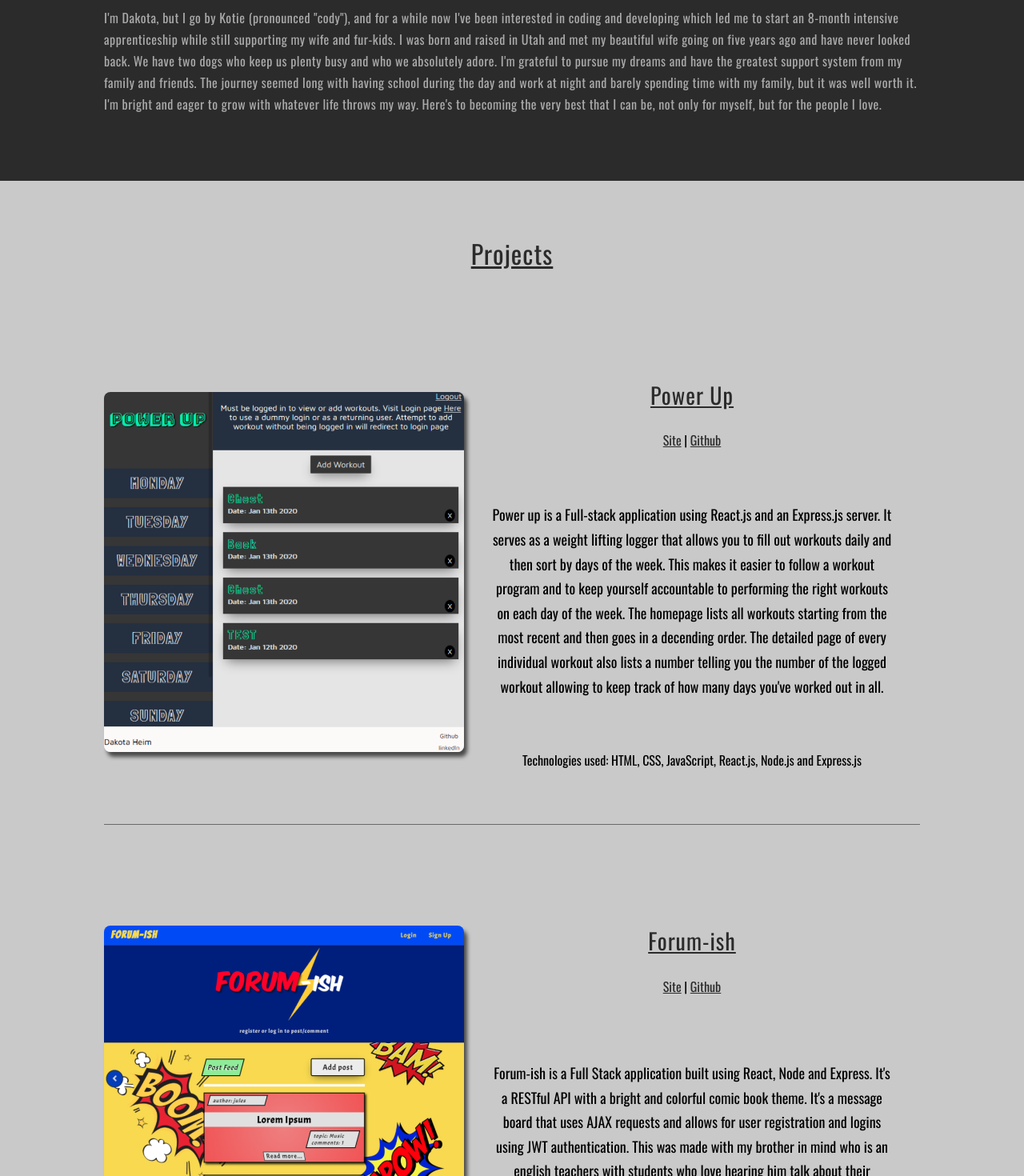
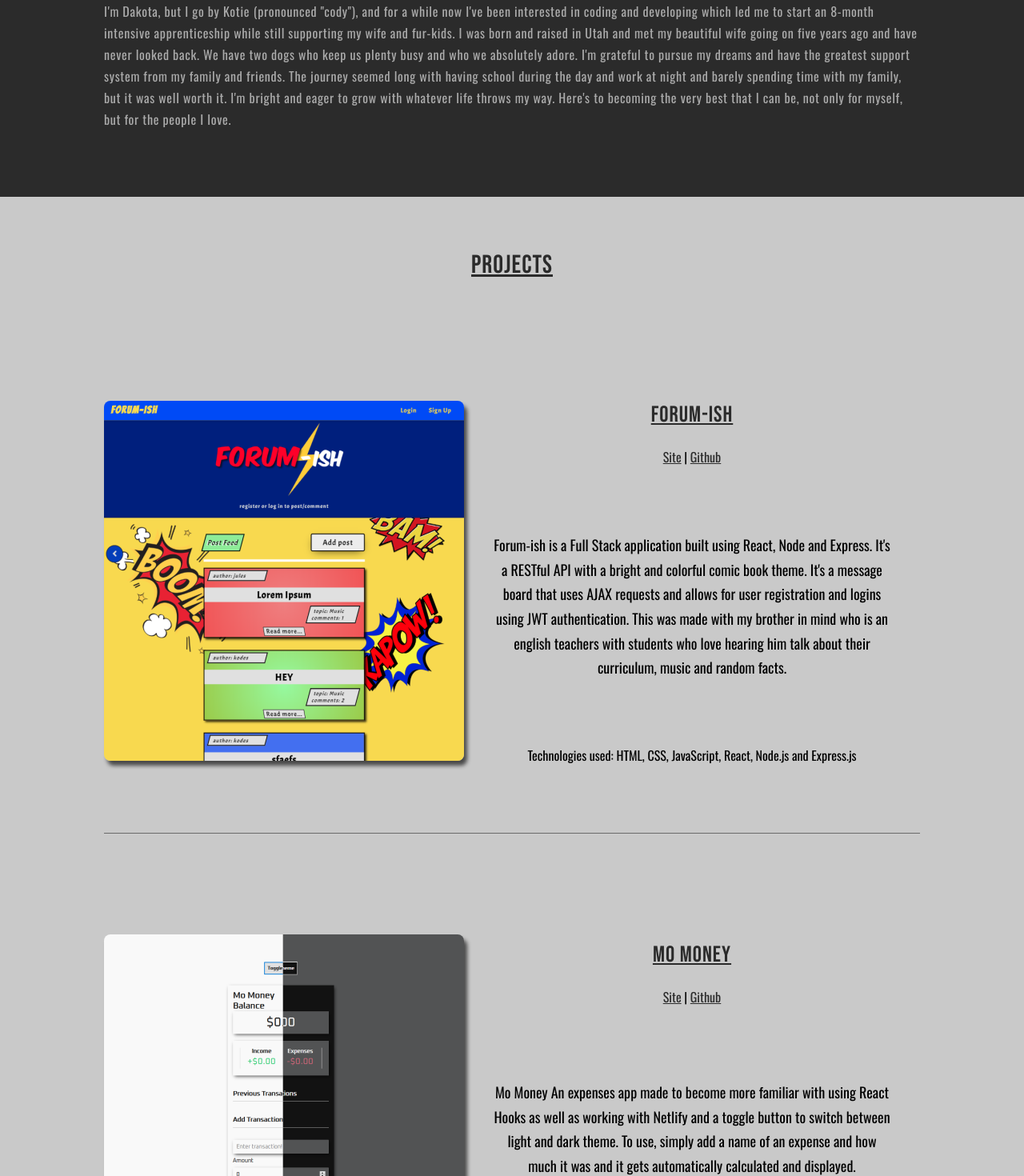
Before and after one commit to Kotieheim/Portfolio, a React (Create React App) app: page / in a window 1280 px wide. Shown: the part 1330-2800 px from the top of the page at 80% size. Built offline with nearby package versions, Linux system fonts and the light colour scheme.

Commit message:
add project

```diff
--- a/src/About/About.css
+++ b/src/About/About.css
@@ -15,6 +15,7 @@
 }
 
 #about h2 {
+  font-family: "Bebas Neue", cursive;
   text-decoration: underline;
   font-size: 32px;
   color: rgb(197, 169, 153);
@@ -24,7 +25,7 @@
   text-align: left;
 }
 #about p {
-  letter-spacing: 0.5px;
+  letter-spacing: 0.7px;
   font-size: 16px;
   text-align: left;
   line-height: 1.7;
--- a/src/Header/Header.css
+++ b/src/Header/Header.css
@@ -159,7 +159,7 @@ header .banner-text hr {
 
 header .social {
   font-size: 24px;
-  line-height: 36px;
+  line-height: 32px;
 }
 
 header .social li {
--- a/src/Portfolio/Portfolio.css
+++ b/src/Portfolio/Portfolio.css
@@ -4,6 +4,7 @@
   padding-bottom: 60px;
 }
 #portfolio h1 {
+  font-family: "Bebas Neue", cursive;
   text-decoration: underline;
   font-size: 32px;
   color: #2b2b2b;
@@ -12,6 +13,7 @@
   margin-bottom: 60px;
 }
 #portfolio h2 {
+  font-family: "Bebas Neue", cursive;
   text-decoration: underline;
   font-size: 28px;
   color: #2b2b2b;
--- a/src/Portfolio/Portfolio.js
+++ b/src/Portfolio/Portfolio.js
@@ -4,6 +4,7 @@ import Downright from "../images/Downright.png";
 import Powerup from "../images/Powerup.png";
 import Quizapp from "../images/Quizapp.png";
 import Forumish from "../images/Forum-ish.png";
+import Momon from "../images/Momon.png";
 
 export class Portfolio extends Component {
   render() {
@@ -12,6 +13,128 @@ export class Portfolio extends Component {
         <div className="row">
           <div className="columns collapsed">
             <h1>Projects</h1>
+
+            <div className="portfolio-wrapper">
+              <div className="columns portfolio-item">
+                <div className="item-wrap">
+                  <div className="img-container">
+                    <img
+                      src={Forumish}
+                      className="item-img"
+                      alt="project screenshot"
+                    />
+                    <a
+                      href="https://forum-ish.kotieheim.now.sh/"
+                      target="_blank"
+                      rel="noopener noreferrer"
+                    >
+                      <div className="overlay">
+                        <div className="text">Check it out!</div>
+                      </div>
+                    </a>
+                  </div>
+
+                  <div className="item-img-links">
+                    <div>
+                      <h2>Forum-ish</h2>
+                      <p>
+                        <a
+                          href="https://forum-ish.kotieheim.now.sh/"
+                          target="_blank"
+                          rel="noopener noreferrer"
+                        >
+                          Site
+                        </a>{" "}
+                        |{" "}
+                        <a
+                          href="https://github.com/Kotieheim/Forum-ish"
+                          target="_blank"
+                          rel="noopener noreferrer"
+                        >
+                          Github
+                        </a>
+                      </p>
+                    </div>
+                    <p className="project-description">
+                      Forum-ish is a Full Stack application built using React,
+                      Node and Express. It's a RESTful API with a bright and
+                      colorful comic book theme. It's a message board that uses
+                      AJAX requests and allows for user registration and logins
+                      using JWT authentication. This was made with my brother in
+                      mind who is an english teachers with students who love
+                      hearing him talk about their curriculum, music and random
+                      facts.
+                    </p>
+                    <div className="Portfolio-techno-used">
+                      <p>
+                        Technologies used: HTML, CSS, JavaScript, React, Node.js
+                        and Express.js
+                      </p>
+                    </div>
+                  </div>
+                </div>
+              </div>
+            </div>
+
+            <div className="portfolio-wrapper">
+              <div className="columns portfolio-item">
+                <div className="item-wrap">
+                  <div className="img-container">
+                    <img
+                      src={Momon}
+                      className="item-img"
+                      alt="project screenshot"
+                    />
+                    <a
+                      href="https://forum-ish.kotieheim.now.sh/"
+                      target="_blank"
+                      rel="noopener noreferrer"
+                    >
+                      <div className="overlay">
+                        <div className="text">Check it out!</div>
+                      </div>
+                    </a>
+                  </div>
+
+                  <div className="item-img-links">
+                    <div>
+                      <h2>Mo Money</h2>
+                      <p>
+                        <a
+                          href="https://hopeful-wiles-db2aa3.netlify.com/"
+                          target="_blank"
+                          rel="noopener noreferrer"
+                        >
+                          Site
+                        </a>{" "}
+                        |{" "}
+                        <a
+                          href="https://github.com/Kotieheim/expenses-app"
+                          target="_blank"
+                          rel="noopener noreferrer"
+                        >
+                          Github
+                        </a>
+                      </p>
+                    </div>
+                    <p className="project-description">
+                      Mo Money An expenses app made to become more familiar with
+                      using React Hooks as well as working with Netlify and a
+                      toggle button to switch between light and dark theme. To
+                      use, simply add a name of an expense and how much it was
+                      and it gets automatically calculated and displayed.
+                    </p>
+                    <div className="Portfolio-techno-used">
+                      <p>
+                        Technologies used: HTML, CSS, JavaScript, React, React
+                        Hooks, Emotion, styled-components and Netlify.
+                      </p>
+                    </div>
+                  </div>
+                </div>
+              </div>
+            </div>
+
             <div className="portfolio-wrapper">
               <div className="columns portfolio-item">
                 <div className="item-wrap">
@@ -70,67 +193,6 @@ export class Portfolio extends Component {
                       <p>
                         Technologies used: HTML, CSS, JavaScript, React.js,
                         Node.js and Express.js
-                      </p>
-                    </div>
-                  </div>
-                </div>
-              </div>
-            </div>
-            <div className="portfolio-wrapper">
-              <div className="columns portfolio-item">
-                <div className="item-wrap">
-                  <div className="img-container">
-                    <img
-                      src={Forumish}
-                      className="item-img"
-                      alt="project screenshot"
-                    />
-                    <a
-                      href="https://forum-ish.kotieheim.now.sh/"
-                      target="_blank"
-                      rel="noopener noreferrer"
-                    >
-                      <div className="overlay">
-                        <div className="text">Check it out!</div>
-                      </div>
-                    </a>
-                  </div>
-
-                  <div className="item-img-links">
-                    <div>
-                      <h2>Forum-ish</h2>
-                      <p>
-                        <a
-                          href="https://forum-ish.kotieheim.now.sh/"
-                          target="_blank"
-                          rel="noopener noreferrer"
-                        >
-                          Site
-                        </a>{" "}
-                        |{" "}
-                        <a
-                          href="https://github.com/Kotieheim/Forum-ish"
-                          target="_blank"
-                          rel="noopener noreferrer"
-                        >
-                          Github
-                        </a>
-                      </p>
-                    </div>
-                    <p className="project-description">
-                      Forum-ish is a Full Stack application built using React,
-                      Node and Express. It's a RESTful API with a bright and
-                      colorful comic book theme. It's a message board that uses
-                      AJAX requests and allows for user registration and logins
-                      using JWT authentication. This was made with my brother in
-                      mind who is an english teachers with students who love
-                      hearing him talk about their curriculum, music and random
-                      facts.
-                    </p>
-                    <div className="Portfolio-techno-used">
-                      <p>
-                        Technologies used: HTML, CSS, JavaScript, React, Node.js
-                        and Express.js
                       </p>
                     </div>
                   </div>
--- a/src/Resume/Resume.css
+++ b/src/Resume/Resume.css
@@ -15,6 +15,7 @@
 }
 
 #resume h1 {
+  font-family: "Bebas Neue", cursive;
   text-decoration: underline;
   font-size: 36px;
   color: rgb(211, 182, 166);
--- a/src/resumeData.js
+++ b/src/resumeData.js
@@ -1,11 +1,11 @@
 let resumeData = {
   imagebaseurl: "https://kotieheim.github.io/",
   name: "Dakota Heim",
-  role: "Front End Developer",
+  role: "Full Stack Developer",
   linkedinId: "LinkedIn Id",
   skypeid: "skypeid",
   roleDescription:
-    " I like to learn about new technologies and challenge myself both mentally and physically. I'm excited to receive my certificate from Thinkful.bloc.io and to start my career in programming.",
+    " I'm an incredibly passionate developer and pride myself on being a quick learner. I enjoy learning new technologies and I'm never afraid to challenge myself!",
   socialLinks: [
     {
       name: "linkedin",
```
Also changed, not shown: src/images/Momon.png (added).
